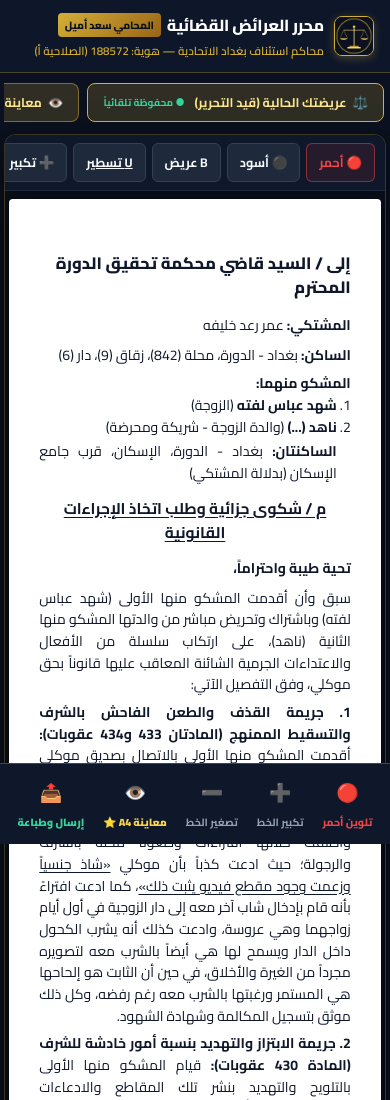
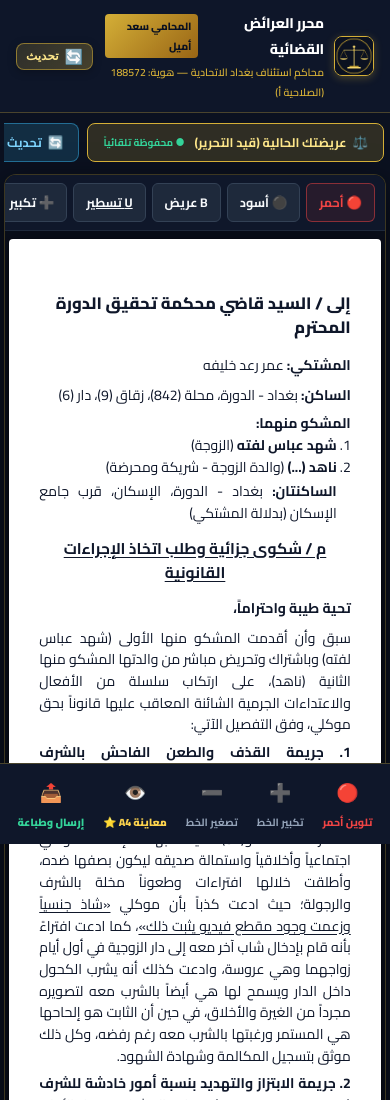
Before and after one commit to saadameeil/saadamil-law, a plain HTML site: page petition.html in a window 390 px wide. Shown: the top 1100 px of the page. Drawn offline with Linux system fonts and the light colour scheme.

Commit message:
feat(pwa): add dedicated in-app refresh button for mobile standalone mode

```diff
--- a/petition.html
+++ b/petition.html
@@ -124,6 +124,58 @@
       font-size: 11.5px;
       color: var(--gold-primary);
       font-weight: 600;
+    }
+
+    .header-tools {
+      display: flex;
+      align-items: center;
+      gap: 10px;
+    }
+
+    .btn-app-refresh {
+      display: inline-flex;
+      align-items: center;
+      gap: 6px;
+      padding: 6px 12px;
+      background: linear-gradient(135deg, rgba(212, 175, 55, 0.16), rgba(212, 175, 55, 0.28));
+      border: 1px solid rgba(212, 175, 55, 0.55);
+      border-radius: 8px;
+      color: #fde68a;
+      font-size: 13px;
+      font-weight: 800;
+      cursor: pointer;
+      transition: all 0.2s ease;
+      box-shadow: 0 2px 8px rgba(0, 0, 0, 0.25);
+      user-select: none;
+      -webkit-tap-highlight-color: transparent;
+      flex-shrink: 0;
+    }
+
+    .btn-app-refresh:hover {
+      background: rgba(212, 175, 55, 0.38);
+      border-color: #fcd34d;
+      color: #ffffff;
+      box-shadow: 0 4px 12px rgba(212, 175, 55, 0.3);
+    }
+
+    .btn-app-refresh:active {
+      transform: scale(0.94);
+    }
+
+    .refresh-spinner {
+      display: inline-block;
+      font-size: 15px;
+      line-height: 1;
+      transition: transform 0.6s ease;
+    }
+
+    .btn-app-refresh.spinning .refresh-spinner {
+      animation: spinRefresh 0.7s linear infinite;
+    }
+
+    @keyframes spinRefresh {
+      from { transform: rotate(0deg); }
+      to { transform: rotate(360deg); }
     }
 
     .header-actions {
@@ -852,6 +904,20 @@
         display: none;
       }
 
+      .brand-text h1 {
+        font-size: 14px;
+        gap: 4px;
+      }
+
+      .brand-text p {
+        font-size: 10.5px;
+      }
+
+      .btn-app-refresh {
+        padding: 5px 9px;
+        font-size: 12px;
+      }
+
       .studio-wrapper {
         padding: 6px 4px 85px;
       }
@@ -990,6 +1056,14 @@
           <p>محاكم استئناف بغداد الاتحادية — هوية: 188572 (الصلاحية أ)</p>
         </div>
       </div>
+      <div class="header-tools">
+        <!-- Always visible refresh button for PWA / Mobile / Desktop -->
+        <button type="button" class="btn-app-refresh" id="btnAppRefresh" onclick="refreshAppPage()" title="تحديث الصفحة وجلب أحدث تعديل">
+          <span class="refresh-spinner" id="refreshSpinner">🔄</span>
+          <span class="refresh-label">تحديث</span>
+        </button>
+
+        <!-- Desktop Action Buttons -->
         <div class="header-actions">
           <button class="btn btn-gold" onclick="openPrintPreviewModal()">
             <span>👁️ معاينة الطباعة (A4)</span>
@@ -1000,6 +1074,7 @@
           <button class="btn btn-dark" onclick="openArchiveModal()">
             <span>📁 الأرشيف (<span id="archiveCountBadge">0</span>)</span>
           </button>
+        </div>
       </div>
     </div>
   </header>
@@ -1013,6 +1088,10 @@
         <span>⚖️</span>
         <span>عريضتك الحالية (قيد التحرير)</span>
         <span id="saveStatusDot" style="color:#34d399; font-size:10px; margin-right:4px;">● محفوظة تلقائياً</span>
+      </div>
+      <div class="case-pill" onclick="refreshAppPage()" style="background: rgba(56, 189, 248, 0.16); border-color: rgba(56, 189, 248, 0.45); color: #7dd3fc;">
+        <span>🔄</span>
+        <span>تحديث الصفحة وجلب آخر نسخة</span>
       </div>
       <div class="case-pill pill-archive" onclick="openPrintPreviewModal()" style="background: rgba(212, 175, 55, 0.18); border-color: rgba(212, 175, 55, 0.5); color: #fde68a;">
         <span>👁️</span>
@@ -2089,6 +2168,33 @@ ${clean}
         toast.classList.remove('show');
       }, 3000);
     }
+
+    // ================= Instant App Refresh for Mobile PWA / Standalone =================
+    function refreshAppPage() {
+      const btn = document.getElementById('btnAppRefresh');
+      if (btn) btn.classList.add('spinning');
+
+      // Auto-save current document before refreshing so no draft is lost
+      try {
+        if (typeof savePetition === 'function') {
+          savePetition(false);
+        }
+      } catch (e) {
+        console.warn('Auto-save error before refresh:', e);
+      }
+
+      showToast('🔄 جارٍ تحديث الصفحة وجلب أحدث نسخة...');
+
+      setTimeout(() => {
+        try {
+          const url = new URL(window.location.href);
+          url.searchParams.set('v', Date.now());
+          window.location.replace(url.toString());
+        } catch (err) {
+          window.location.reload();
+        }
+      }, 350);
+    }
   </script>
 </body>
 </html>
```
Lines whose indentation alone changed are shown as unchanged.
